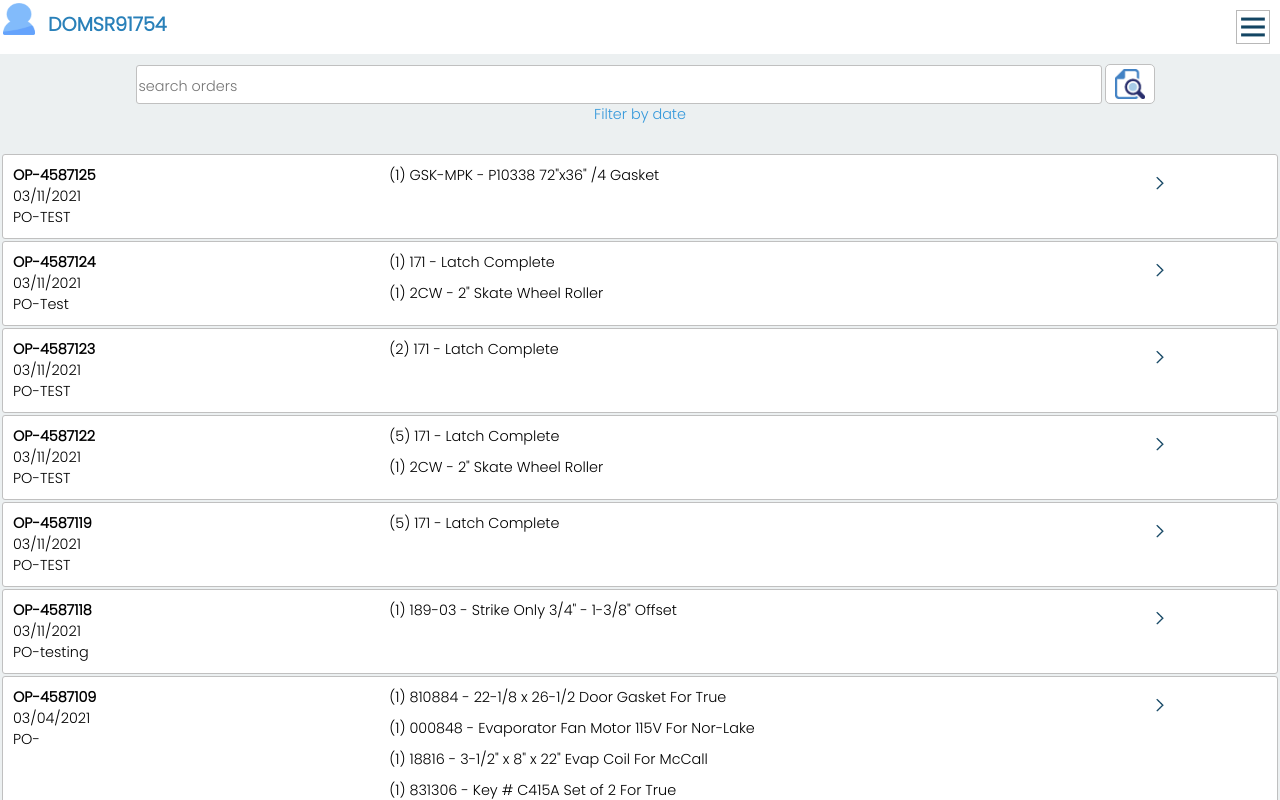
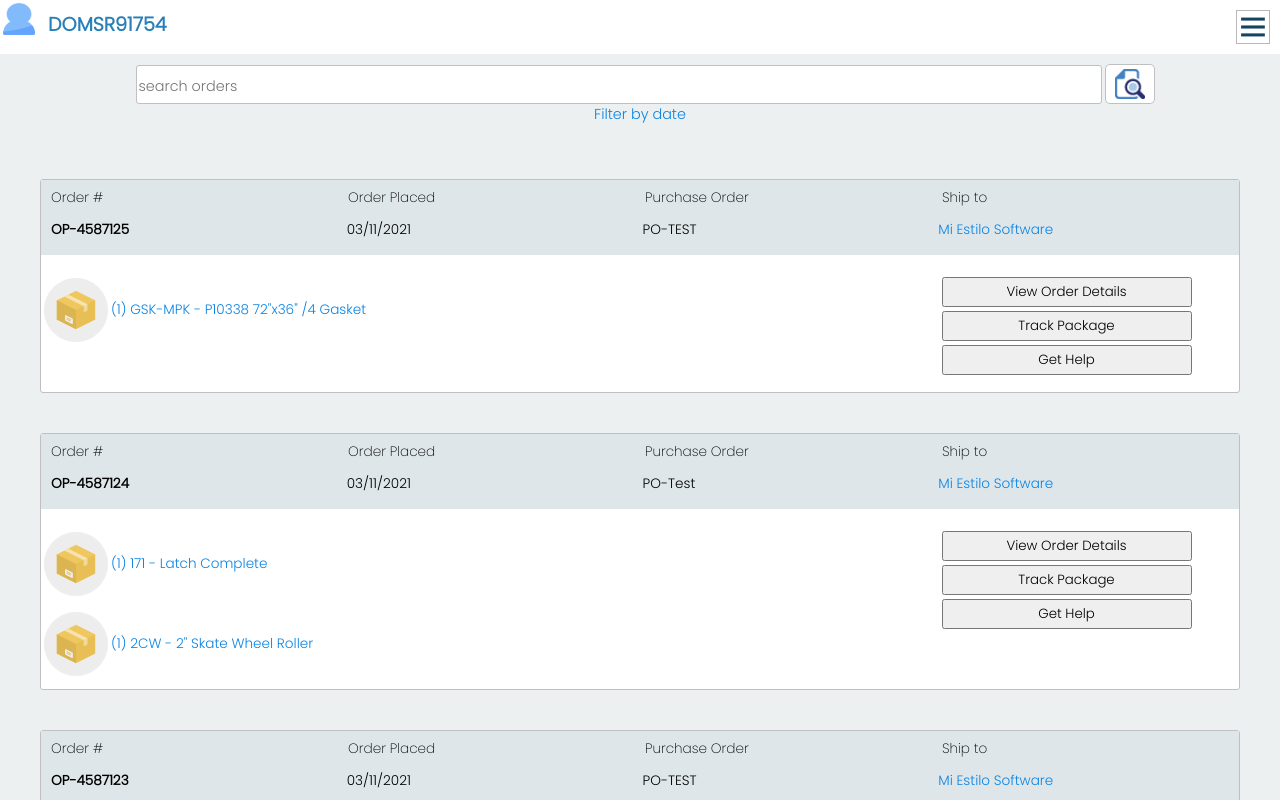
Before and after one commit to doming-dev/order-viewer, a React (Create React App) app: page / in a window 1280 px wide. Shown: the top 800 px of the page. Built offline with nearby package versions, Linux system fonts and the light colour scheme.

Commit message:
Added desktop styles on order selector

```diff
--- a/src/selector/order-selector.jsx
+++ b/src/selector/order-selector.jsx
@@ -5,6 +5,9 @@ import {v4 as uuidv4 } from 'uuid';
 import nextLogo from './next-icon.png';
 import helper from '../viewer/helpers';
 import { useHistory } from 'react-router-dom';
+import packageLogo from './package.png';
+import downLogo from './down.png';
+
 
 export default function OrderSelector({ orders }){
     const [isFilterMenuVisible, setIsFilterMenuVisible] = useState(false);
@@ -39,8 +42,8 @@ export default function OrderSelector({ orders }){
                 <input className="os__search-input" type="text" placeholder="search orders" />
                 <button className="os__search-btn" ><img className="os__search-logo" src={searchIcon} alt="Search"/></button>
             </div>
-            <a onClick={handleFilterClick} className="os__filter-link "  href="/">Filter by date</a>
-            <ul className={isFilterMenuVisible ? " os__date-list os__visible-list" : "os__date-list os__hidden-list"}>
+            <a onClick={handleFilterClick} className="os__link "  href="/">Filter by date</a>
+            <ul className={isFilterMenuVisible ? " os__date-list os__visible" : "os__date-list os__hidden"}>
                 <li><input type="radio" /><div className="os__filter-label">Last 30 Days</div></li>
                 <li><input type="radio" /><div className="os__filter-label">Last 3 Months</div></li>
                 <li><input type="radio" /><div className="os__filter-label">2021</div></li>
@@ -51,26 +54,45 @@ export default function OrderSelector({ orders }){
             </ul>
             <div className="os__orders-container">
                 {orders.map(x => {
-                    return (
+                    return ( // start map
                     <div onClick={handleOrderClick} className="os__order" key={x.OpKey} id={x.OpKey} >
+                        <div className="os__labels os__additional">
+                            <div>Order #</div>
+                            <div>Order Placed</div>
+                            <div>Purchase Order</div>
+                            <div className="os__additional">Ship to</div>
+                        </div>
                         <div className="os__props">
                             <div><b>OP-{x.OpKey}</b></div>
                             <div>{helper.GetDateString(x.Created)}</div>
                             <div>PO-{x.PO}</div>
+                            <div className="os__additional">
+                                <a href="/" className="os__link">{x.ShipName}</a>
+                            </div>
+                            {/* <div className="os__additional os__order-details">
+                                <a href="/" className="os__link">View order details ></a>
+                            </div> */}
                         </div>
                         <div className="os__items-container">
                             {x.Items.map(i => {
-                                return (
+                                return ( // start item map
                                 <div className="os__item" key={uuidv4()}>
-                                    <div>({i.QtyOrdered}) {i.PartNumber} - {i.Description}</div>
-                                    <div></div>
+                                    <img className="os__additional os__package-logo" src={packageLogo} alt=""></img>
+                                    <a className="os__link" href="/" >
+                                        ({i.QtyOrdered}) {i.PartNumber} - {i.Description}
+                                    </a>
                                 </div>
-                                )
+                                ) // end item map
                             })}
                         </div>
                         <img className="os__next-logo" src={nextLogo} alt=""/>
+                        <div className="os__additional os__button-list">
+                            <button className="os__button">View Order Details</button>
+                            <button className="os__button">Track Package</button>
+                            <button className="os__button">Get Help</button>
+                        </div>
                     </div>
-                    )
+                    ) // end map
                 })}
             </div>
          </div>
--- a/src/selector/selector-styles.css
+++ b/src/selector/selector-styles.css
@@ -37,8 +37,8 @@
     background-color: white;
 }
 
-.os__filter-link{
-    color:#3498db;
+.os__link{
+    color:#0984e3;
     text-decoration: none;
 }
 
@@ -60,13 +60,13 @@
     padding: 5px;
 }
 
-.os__hidden-list{
+.os__hidden{
     visibility: hidden;
     opacity: 0;
     max-height: 0;
 }
 
-.os__visible-list{
+.os__visible{
     visibility: visible;
     opacity: 1;
     max-height:500px;
@@ -88,7 +88,7 @@
     margin:2px;
     cursor: pointer;
     display:grid;
-    grid-template-columns: 30% 60% 20%;
+    grid-template-columns: 30% 60% 10%;
     grid-template-rows: auto;
     grid-template-areas:
     "order-props items logo";
@@ -116,3 +116,96 @@
 .os__item{
     margin-bottom: 10px;
 }
+
+.os__additional{
+    visibility: hidden;
+    opacity: 0;
+    max-height: 0;
+}
+
+.os__button-list{
+    display:flex;
+    flex-direction: column;
+    width: 250px;
+    grid-area: buttons;
+    margin-right:15px;
+    margin-bottom: 15px;
+}
+
+.os__button{
+    font-family: "Poppins";
+    margin: 2px;
+    cursor:pointer;
+    height: 30px;
+    width: 100%;
+}
+
+@media all and (min-width: 550px){
+    .os__order{
+        padding:0;
+        grid-template-columns: repeat(4, 1fr);
+        grid-template-rows: 35px 60px 1fr;
+        grid-template-areas:
+        "labels labels labels labels"
+        "order-props order-props order-props order-props"
+        "items items items buttons";
+        cursor: default;
+        margin: 40px;
+        font-size: .85rem;
+    }
+
+    .os__props{
+        margin:0;
+        padding:5px;
+        padding-left:10px;
+        background-color: #dfe6e9;
+        margin-bottom: 20px;
+
+        display:grid;
+        grid-template-columns: repeat(4, 1fr);
+        grid-template-rows: 1fr;
+        justify-items: start;
+        align-items: start;
+        grid-area: order-props;
+    }
+
+    .os__labels{
+        margin:0;
+        padding-left:10px;
+        background-color: #dfe6e9;
+        font-weight: 200;
+
+        display:grid;
+        grid-template-columns: repeat(4, 1fr);
+        grid-template-rows: 1fr;
+        justify-items: start;
+        align-items: center;
+        visibility: visible;
+        opacity: 1;
+        max-height: auto;
+        grid-area: labels;
+    }
+
+    .os__order-details{
+        justify-self: end;
+        padding-right:5px;
+    }
+
+    .os__additional{
+        visibility: visible;
+        opacity: 1;
+        max-height: none;
+    }
+
+    .os__next-logo{
+        display: none;
+        visibility: hidden;
+        opacity: 0;
+        max-height: 0;
+    }
+
+    .os__package-logo{
+        width: 64px;
+        height: 64px;
+    }
+}
```
Also changed, not shown: src/hooks/useFetch.js (added, +44 -0 lines), src/selector/down.png (added), src/selector/package.png (added).
